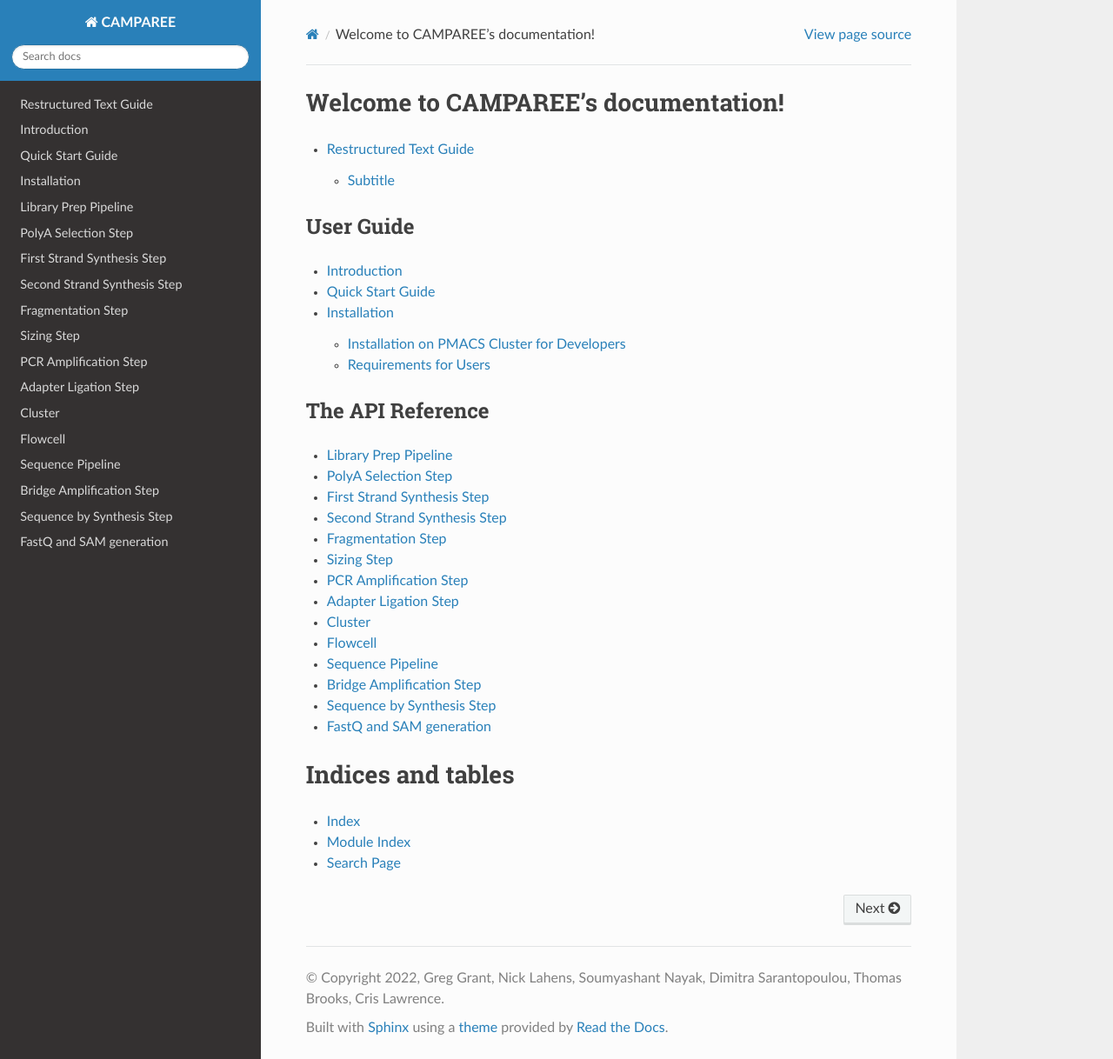
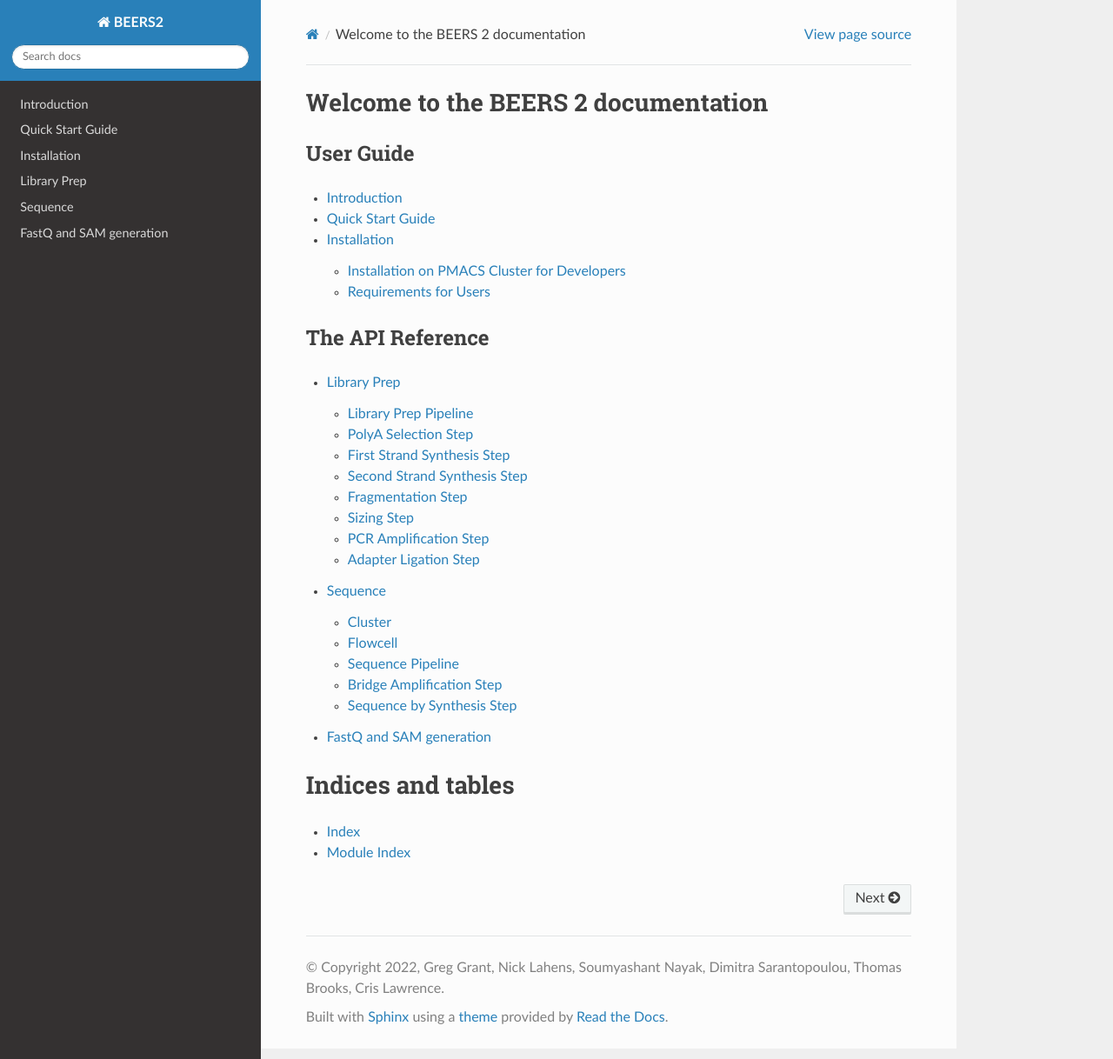
Before and after one commit to itmat/BEERS2, a Sphinx documentation site: the page built from doc/index.rst, in a window 1280 px wide and 1218 px high. Shown: the whole window at 87% size. Built offline with Sphinx 7.4.7 and the Read the Docs theme 2.0.0, drawn with Linux system fonts in a browser that asks for light colours; pages that are not in the unit, such as notebooks, are missing from menus; part of the change alters nothing that is shown.

Commit message:
Reorganize doc structure

```diff
--- a/doc/api.rst
+++ b/doc/api.rst
@@ -1,46 +1,52 @@
+Library Prep
+------------
+
 Library Prep Pipeline
----------------------
+^^^^^^^^^^^^^^^^^^^^^
 .. automodule:: beers.library_prep.library_prep_pipeline
     :members:
 
 PolyA Selection Step
----------------------
+^^^^^^^^^^^^^^^^^^^^^
 .. automodule:: beers.library_prep.polya_step
     :members:
 
 First Strand Synthesis Step
----------------------------
+^^^^^^^^^^^^^^^^^^^^^^^^^^^
 .. automodule:: beers.library_prep.first_strand_synthesis_step
     :members:
 
 Second Strand Synthesis Step
-----------------------------
+^^^^^^^^^^^^^^^^^^^^^^^^^^^^
 .. automodule:: beers.library_prep.second_strand_synthesis_step
     :members:
 
 Fragmentation Step
----------------------------
+^^^^^^^^^^^^^^^^^^^^^^^^^^^
 .. automodule:: beers.library_prep.fragment_step
     :members:
 
 Sizing Step
---------------------
+^^^^^^^^^^^^^^^^^^^^
 .. automodule:: beers.library_prep.sizing_step
     :members:
 
 PCR Amplification Step
-----------------------
+^^^^^^^^^^^^^^^^^^^^^^
 .. automodule:: beers.library_prep.pcr_amplification_step
     :members:
 
 Adapter Ligation Step
----------------------
+^^^^^^^^^^^^^^^^^^^^^
 .. automodule:: beers.library_prep.adapter_ligation_step
     :members:
 
 
+Sequence
+---------
+
 Cluster
--------
+^^^^^^^
 .. automodule:: beers.cluster
     :members:
 
@@ -48,24 +54,24 @@ Cluster
     :members:
 
 Flowcell
---------
+^^^^^^^^
 .. automodule:: beers.flowcell
     :members:
 
 Sequence Pipeline
------------------------------
+^^^^^^^^^^^^^^^^^^^^^^^^^^^^^
 
 .. automodule:: beers.sequence.sequence_pipeline
     :members:
 
 Bridge Amplification Step
------------------------------
+^^^^^^^^^^^^^^^^^^^^^^^^^^^^^
 
 .. automodule:: beers.sequence.bridge_amplification_step
     :members:
 
 Sequence by Synthesis Step
------------------------------
+^^^^^^^^^^^^^^^^^^^^^^^^^^^^^
 
 .. automodule:: beers.sequence.sequence_by_synthesis_step
     :members:
--- a/doc/conf.py
+++ b/doc/conf.py
@@ -19,7 +19,7 @@
 
 # -- Project information -----------------------------------------------------
 
-project = 'CAMPAREE'
+project = 'BEERS2'
 copyright = '2022, Greg Grant, Nick Lahens, Soumyashant Nayak, Dimitra Sarantopoulou, Thomas Brooks, Cris Lawrence'
 author = 'Greg Grant, Nick Lahens, Soumyashant Nayak, Dimitra Sarantopoulou, Thomas Brooks, Cris Lawrence'
 
@@ -105,7 +105,7 @@ html_static_path = ['_static']
 # -- Options for HTMLHelp output ---------------------------------------------
 
 # Output file base name for HTML help builder.
-htmlhelp_basename = 'BEERS20doc'
+htmlhelp_basename = 'BEERS2doc'
 
 
 # -- Options for LaTeX output ------------------------------------------------
@@ -132,7 +132,7 @@ latex_elements = {
 # (source start file, target name, title,
 #  author, documentclass [howto, manual, or own class]).
 latex_documents = [
-    (master_doc, 'BEERS2.tex', 'CAMPAREE Documentation',
+    (master_doc, 'BEERS2.tex', 'BEERS2 Documentation',
      'Greg Grant, Nick Lahens, Soumyashant Nayak, Dimitra Sarantopoulou, Thomas Brooks, Cris Lawrence', 'manual'),
 ]
 
@@ -142,7 +142,7 @@ latex_documents = [
 # One entry per manual page. List of tuples
 # (source start file, name, description, authors, manual section).
 man_pages = [
-    (master_doc, 'beers2', 'CAMPAREE Documentation',
+    (master_doc, 'beers2', 'BEERS2 Documentation',
      [author], 1)
 ]
 
@@ -153,8 +153,8 @@ man_pages = [
 # (source start file, target name, title, author,
 #  dir menu entry, description, category)
 texinfo_documents = [
-    (master_doc, 'BEERS2', 'CAMPAREE Documentation',
-     author, 'BEERS2', 'One line description of project.',
+    (master_doc, 'BEERS2', 'BEERS2 Documentation',
+     author, 'BEERS2', 'RNA-seq simulator',
      'Miscellaneous'),
 ]
 
--- a/doc/index.rst
+++ b/doc/index.rst
@@ -3,13 +3,11 @@
    You can adapt this file completely to your liking, but it should at least
    contain the root `toctree` directive.
 
-Welcome to CAMPAREE's documentation!
-=====================================
+Welcome to the BEERS 2 documentation
+====================================
 
 .. toctree::
    :maxdepth: 2
-
-   reST_guide
 
 User Guide
 ----------
@@ -35,4 +33,3 @@ Indices and tables
 
 * :ref:`genindex`
 * :ref:`modindex`
-* :ref:`search`
--- a/doc/reST_guide.rst
+++ /dev/null
@@ -1,178 +0,0 @@
-Restructured Text Guide
-=======================
-
-Note that I copied information out of http://docutils.sourceforge.net/docs/user/rst/quickref.html
-
-Working with restructured text is much easier if you have a preview side by side with
-the raw text.  It appears that emacs has a plugin for restructured text:  http://docutils.sourceforge.net/docs/user/emacs.html
-
-
-
-Subtitle
---------
-
-This is *emphasis* and this is **string emphasis**
-
-This is an ``inline literal`` as you might use to show code in line.
-
-A standalone hyperlink is http://docutils.sf.net/
-
-*escape* ``with`` "\"
-
-\*escape* \``with`` "\\"
-
-Titles are underlined (or over-
-and underlined) with a printing
-nonalphanumeric 7-bit ASCII
-character. Recommended choices
-are "``= - ` : ' " ~ ^ _ * + # < >``".
-The underline/overline must be at
-least as long as the title text.
-
-
-This is a paragraph.
-
-Paragraphs line up at their left
-edges, and are normally separated
-by blank lines.
-
-
-Bullet lists:
-
-- This is item 1
-- This is item 2
-
-- Bullets are "-", "*" or "+".
-  Continuing text must be aligned
-  after the bullet and whitespace.
-
-Note that a blank line is required
-before the first item and after the
-last, but is optional between items.
-
-Enumerated lists:
-
-3. This is the first item
-4. This is the second item
-5. Enumerators are arabic numbers,
-   single letters, or roman numerals
-6. List items should be sequentially
-   numbered, but need not start at 1
-   (although not all formatters will
-   honour the first index).
-#. This item is auto-enumerated
-
-:Authors:
-    Tony J. (Tibs) Ibbs,
-    David Goodger
-
-    (and sundry other good-natured folks)
-
-:Version: 1.0 of 2001/08/08
-:Dedication: To my father.
-
-
--a            command-line option "a"
--b file       options can have arguments
-              and long descriptions
---long        options can be long also
---input=file  long options can also have
-              arguments
-/V            DOS/VMS-style options too
-
-
-A paragraph containing only two colons
-indicates that the following indented
-or quoted text is a literal block.
-
-::
-
-  Whitespace, newlines, blank lines, and
-  all kinds of markup (like *this* or
-  \this) is preserved by literal blocks.
-
-  The paragraph containing only '::'
-  will be omitted from the result.
-
-The ``::`` may be tacked onto the very
-end of any paragraph. The ``::`` will be
-omitted if it is preceded by whitespace.
-The ``::`` will be converted to a single
-colon if preceded by text, like this::
-
-  It's very convenient to use this form.
-
-
-
-Per-line quoting can also be used on
-unindented literal blocks::
-
-> Useful for quotes from email and
-> for Haskell literate programming.
-
-
-Grid table:
-
-+------------+------------+-----------+
-| Header 1   | Header 2   | Header 3  |
-+============+============+===========+
-| body row 1 | column 2   | column 3  |
-+------------+------------+-----------+
-| body row 2 | Cells may span columns.|
-+------------+------------+-----------+
-| body row 3 | Cells may  | - Cells   |
-+------------+ span rows. | - contain |
-| body row 4 |            | - blocks. |
-+------------+------------+-----------+
-
-
-Grid table:
-Header 1 	Header 2 	Header 3
-body row 1 	column 2 	column 3
-body row 2 	Cells may span columns.
-body row 3 	Cells may
-span rows.
-
-    Cells
-    contain
-    blocks.
-
-body row 4
-
-Simple table:
-
-=====  =====  ======
-   Inputs     Output
-------------  ------
-  A      B    A or B
-=====  =====  ======
-False  False  False
-True   False  True
-False  True   True
-True   True   True
-=====  =====  ======
-
-
-A transition marker is a horizontal line
-of 4 or more repeated punctuation
-characters.
-
-------------
-
-A transition should not begin or end a
-section or document, nor should two
-transitions be immediately adjacent.
-
-Footnote references, like [5]_.
-Note that footnotes may get
-rearranged, e.g., to the bottom of
-the "page".
-
-.. [5] A numerical footnote. Note
-   there's no colon after the ``]``.
-
-Autonumbered footnotes are
-possible, like using [#]_ and [#]_.
-
-.. [#] This is the first one.
-.. [#] This is the second one.
```
